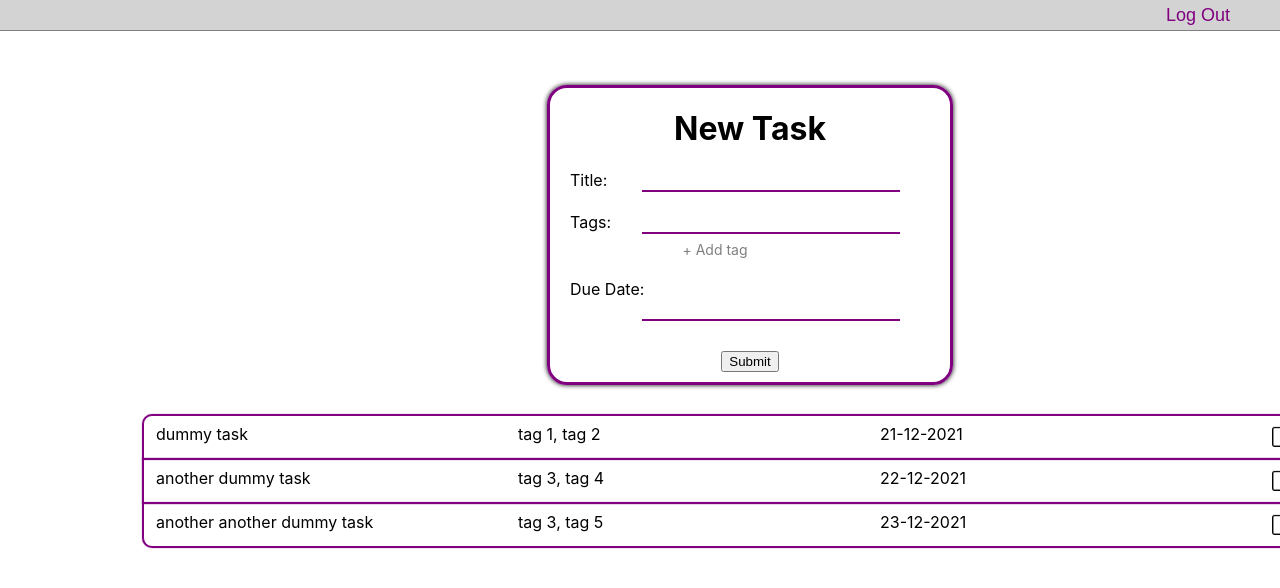
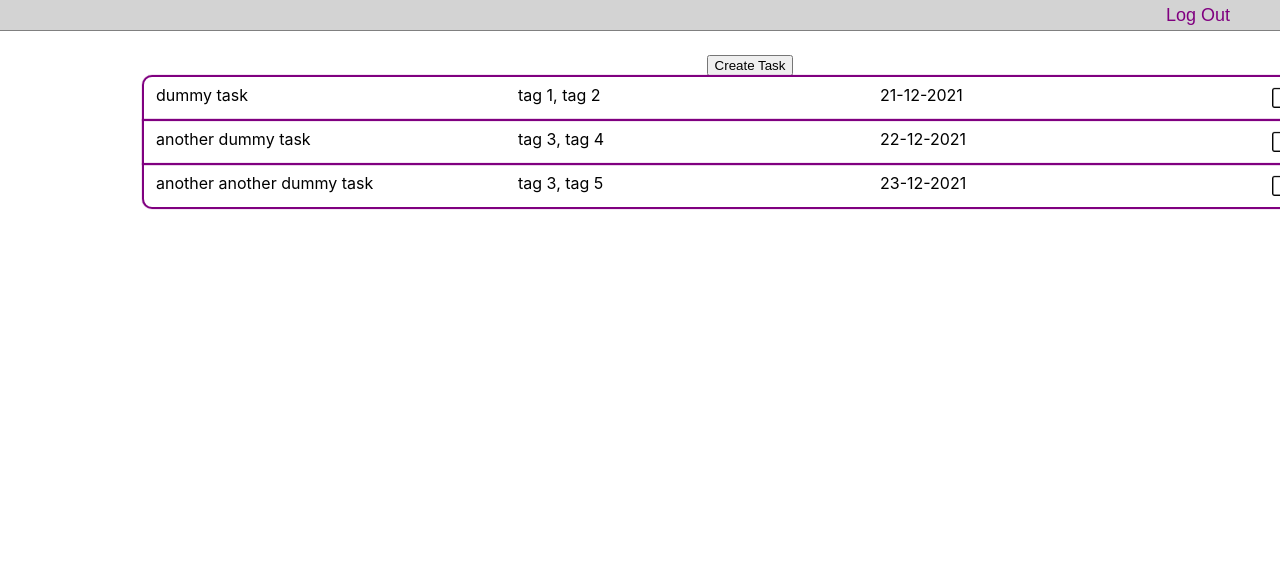
Before and after one commit to Yuuupie/stubook-fe-react, a React (Create React App) app: page /tasklist in a window 1280 px wide. Shown: the top 588 px of the page. Built offline with nearby package versions, Linux system fonts and the light colour scheme.

Commit message:
Updated taskcreator to taskupdater

```diff
--- a/src/components/tasks/TaskList.js
+++ b/src/components/tasks/TaskList.js
@@ -1,11 +1,13 @@
 import { useReducer, useState, createContext } from 'react'
 import Task from './Task'
-import TaskCreator from './TaskCreator'
+import TaskUpdater from './TaskUpdater'
 import './Task.scss'
 
 export const TasksContext = createContext()
 
 const TaskList = () => {
+  const [taskCreateMode, setTaskCreateMode] = useState(false)
+
   const [tasks, tasksDispatch] = useReducer((state, action) => {
     switch (action.type) {
       case 'create':
@@ -45,7 +47,8 @@ const TaskList = () => {
   return (
     <div className='task-list'>
       <TasksContext.Provider value={{tasks, tasksDispatch}}>
-        <TaskCreator/>
+        <button onClick={() => setTaskCreateMode(true)}>Create Task</button>
+        {taskCreateMode && <TaskUpdater/>}
         {tasks.map((task, index) => {
           return <Task title={task.title} tags={task.tags} dueDate={task.dueDate} index={index}/>
         })}
--- a/src/components/tasks/TaskCreator.js
+++ b/src/components/tasks/TaskUpdater.js
@@ -1,14 +1,18 @@
-import { useState, useRef, useContext } from 'react'
+import { useState, useRef, useContext, useEffect } from 'react'
 import './Task.scss'
 import { TasksContext } from './TaskList'
 import removeIcon from '../../img/remove.png'
 
-const TaskCreator = () => {
+const TaskUpdater = (props) => {
   const titleRef = useRef()
   const tagRefs = useRef([])
   const dueDateRef = useRef()
   const [tagCount, setTagCount] = useState(1)
   const {tasks, tasksDispatch} = useContext(TasksContext)
+
+  useEffect(() => {
+
+  })
 
   const removeTag = (index) => {
     for (let i = index; i < tagCount - 1; i++) {
@@ -69,4 +73,4 @@ const TaskCreator = () => {
   )
 }
 
-export default TaskCreator
+export default TaskUpdater
```
